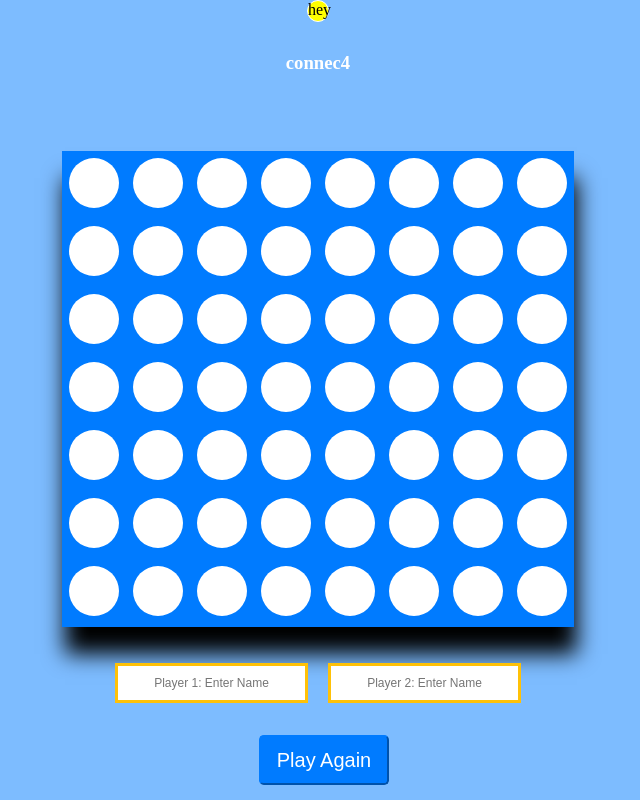
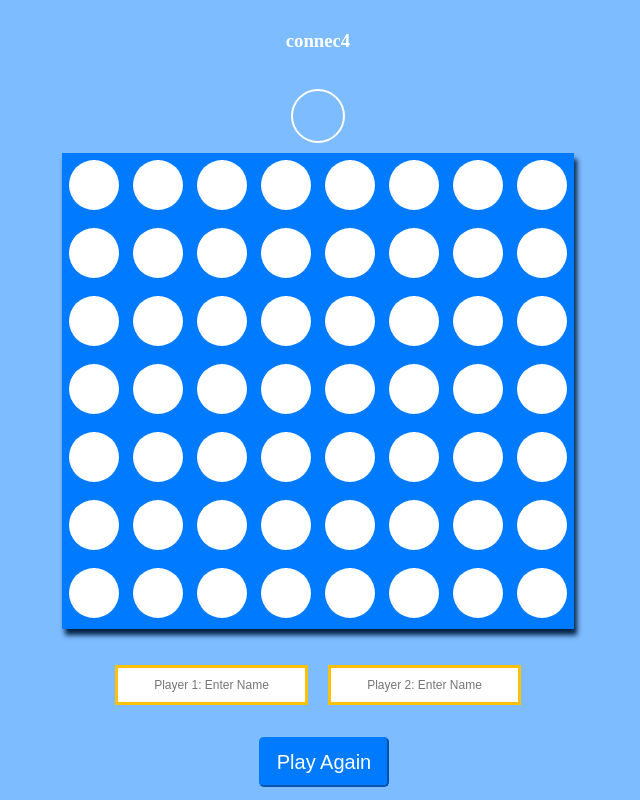
Before and after one commit to aBurmeseDev/connec-4, a plain HTML site: page index.html in a window 1280 px wide. Shown: the whole page, without its empty margins (322-962 px from the left). Drawn offline with nearby package versions, Linux system fonts and the light colour scheme.

Commit message:
add colorCell to show whose turn

```diff
--- a/css/styles.css
+++ b/css/styles.css
@@ -7,21 +7,20 @@ body {
 }
 #connect4 {
   background-color: #007bff;
-  -webkit-box-shadow: 3px 27px 21px 0px rgba(0, 0, 0, 1);
-  -moz-box-shadow: 3px 27px 21px 0px rgba(0, 0, 0, 1);
-  box-shadow: 3px 27px 21px 0px rgba(0, 0, 0, 1);
+  -webkit-box-shadow: 3px 6px 5px 0px rgba(2, 34, 68, 1);
+  -moz-box-shadow: 3px 6px 5px 0px rgba(2, 34, 68, 1);
+  box-shadow: 3px 6px 5px 0px rgba(2, 34, 68, 1);
   margin-bottom: 10px;
-
   display: inline-block;
   /* border-radius: 0.5%; */
 }
-.color {
-  width: 20px;
-  height: 20px;
-  border: 1px solid white;
+.colorTurn {
+  width: 50px;
+  height: 50px;
+  border: 2px solid white;
   border-radius: 50%;
   margin: 0 auto;
-  background-color: yellow;
+  margin-bottom: 10px;
 }
 .inputs {
   display: flex;
@@ -48,7 +47,7 @@ body {
 }
 h3 {
   color: #ffffff;
-  height: 10vh;
+  height: 5vh;
   margin-top: 30px;
 }
 .col {
--- a/index.html
+++ b/index.html
@@ -21,9 +21,9 @@
   </head>
   <body>
     <header></header>
-    <div class="color">hey</div>
+
     <h3>connec4</h3>
-
+    <div class="colorTurn"></div>
     <div id="connect4"></div>
     <div class="modal">
       <div class="modal-content"></div>
--- a/js/app.js
+++ b/js/app.js
@@ -1,7 +1,13 @@
 $(document).ready(function() {
   console.log("worki");
   const connect4 = new Connect4("#connect4");
-
+  connect4.colorTurn = function() {
+    if (connect4.player === "redPlayer") {
+      $(".colorTurn").css("backgroundColor", "#ff142b");
+    } else {
+      $(".colorTurn").css("backgroundColor", "#ffee07");
+    }
+  };
   $(".resetBtn").click(function() {
     connect4.restart();
   });
--- a/js/connect4.js
+++ b/js/connect4.js
@@ -5,6 +5,7 @@ class Connect4 {
     this.connector = connector;
     this.isOver = false;
     this.player = "redPlayer";
+    this.colorTurn = function() {};
     this.createGrid();
     this.eventListeners();
   }
@@ -89,9 +90,7 @@ class Connect4 {
         const $modal = $(".modal-content");
         $modal
           .css("display", "flex")
-          .text(
-            `Congratulations     ${that.player}!     You are connec4 master`
-          );
+          .text(`Congratulations ${that.player}! You are connec4 master`);
 
         $gameboard.css("z-index", "1");
         // close modal
@@ -108,7 +107,8 @@ class Connect4 {
       } else {
         that.player = "redPlayer";
       }
-
+      // color cell showing whose turn
+      that.colorTurn();
       $(this).trigger("mouseenter");
     });
   }
@@ -175,6 +175,11 @@ class Connect4 {
 
     return checkHor() || checkVer() || checkDiaganolLR() || checkDiaganolRL();
   }
+  // showUserName (){
+  //   const $inputOne = $('.playerInput1');
+  //   const $inputTwo = $('.playerInput2');
+
+  // }
   restart() {
     this.createGrid();
     const $modal = $(".modal-content");
```
